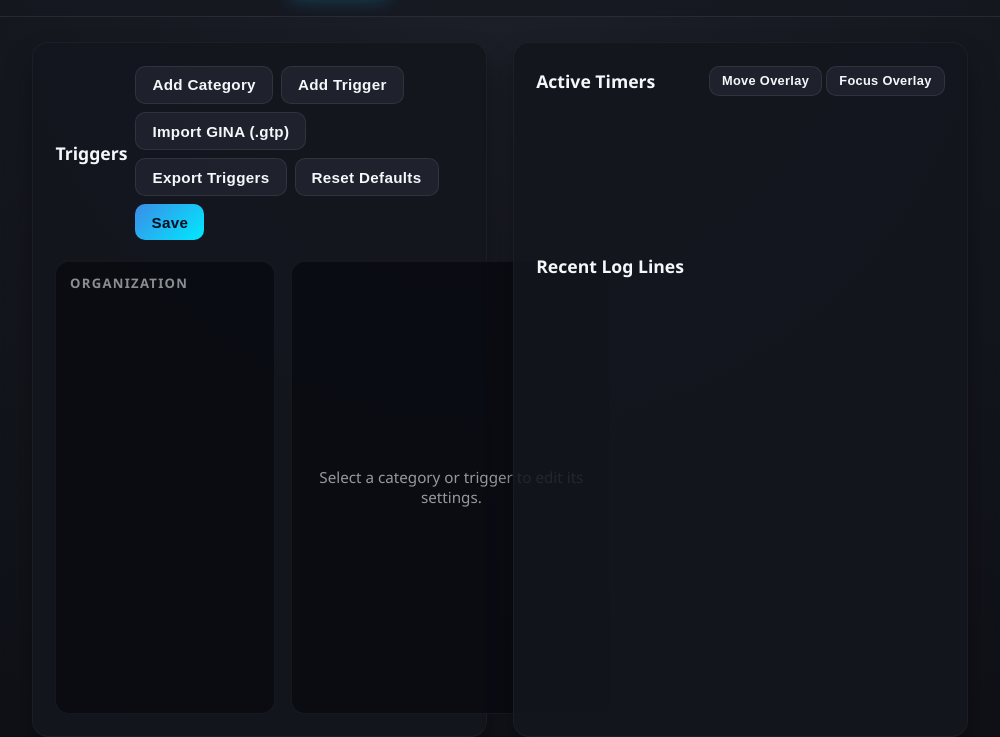
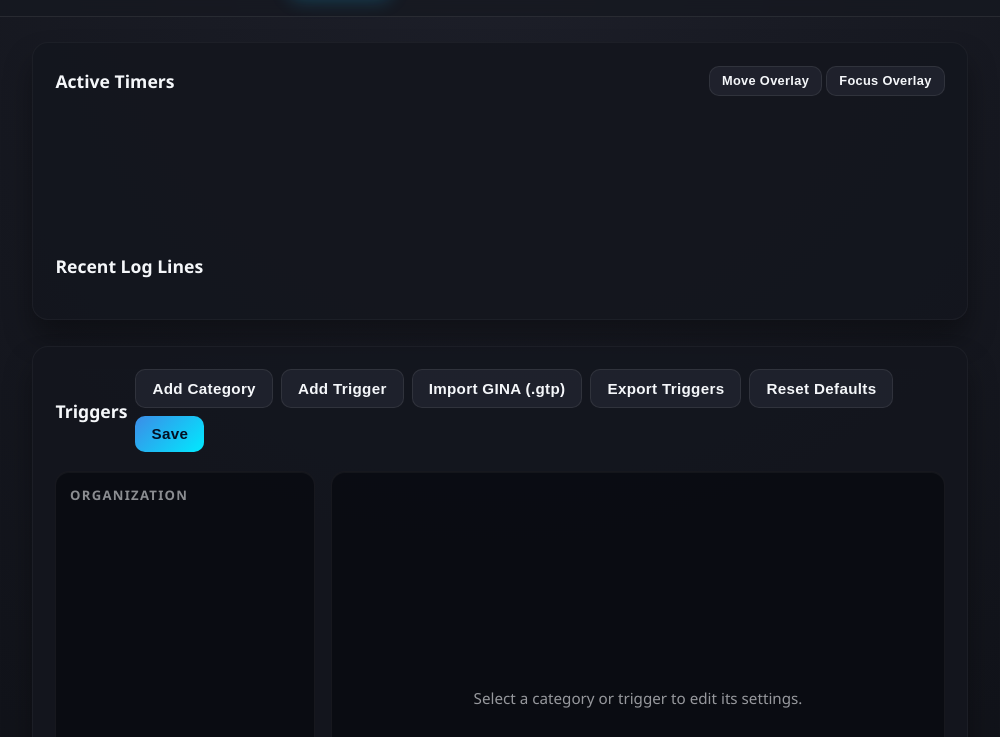
Before and after one commit to Tycee-Eecyt/EQGlobal, an Electron app: page src/renderer/index.html in a window 1000 px wide. Shown: the part 63-800 px from the top of the page. Drawn offline with Linux system fonts and the light colour scheme; no server answers.

Commit message:
style: prevent trigger layout overlap

```diff
--- a/src/renderer/styles.css
+++ b/src/renderer/styles.css
@@ -118,8 +118,9 @@ body {
 
 .layout {
   display: grid;
-  grid-template-columns: repeat(auto-fit, minmax(280px, 1fr));
+  grid-template-columns: minmax(560px, 2.3fr) minmax(320px, 1fr);
   gap: 1.6rem;
+  align-items: start;
 }
 
 .panel {
@@ -131,6 +132,7 @@ body {
   gap: 1.2rem;
   border: 1px solid rgba(255, 255, 255, 0.04);
   box-shadow: 0 18px 28px rgba(0, 0, 0, 0.35);
+  min-width: 0;
 }
 
 .panel h2 {
@@ -267,6 +269,32 @@ body {
   min-width: 88px;
 }
 
+@media (max-width: 1400px) {
+  .layout {
+    grid-template-columns: minmax(480px, 1.8fr) minmax(280px, 1fr);
+  }
+}
+
+@media (max-width: 1200px) {
+  .layout {
+    grid-template-columns: 1fr;
+  }
+
+  .panel.triggers-panel {
+    order: 1;
+  }
+}
+
+@media (max-width: 960px) {
+  .trigger-manager {
+    grid-template-columns: minmax(220px, 1fr);
+  }
+
+  .trigger-tree-panel {
+    max-height: 280px;
+  }
+}
+
 .watcher-summary {
   display: flex;
   flex-direction: column;
@@ -365,6 +393,7 @@ button:active {
   gap: 1rem;
   grid-template-columns: minmax(220px, 260px) minmax(320px, 1fr);
   min-height: 440px;
+  align-items: stretch;
 }
 
 .trigger-tree-panel {
@@ -511,6 +540,7 @@ button:active {
   padding: 1rem 1.2rem;
   box-shadow: inset 0 1px 0 rgba(255, 255, 255, 0.04);
   display: flex;
+  min-width: 0;
 }
 
 .trigger-detail {
```
